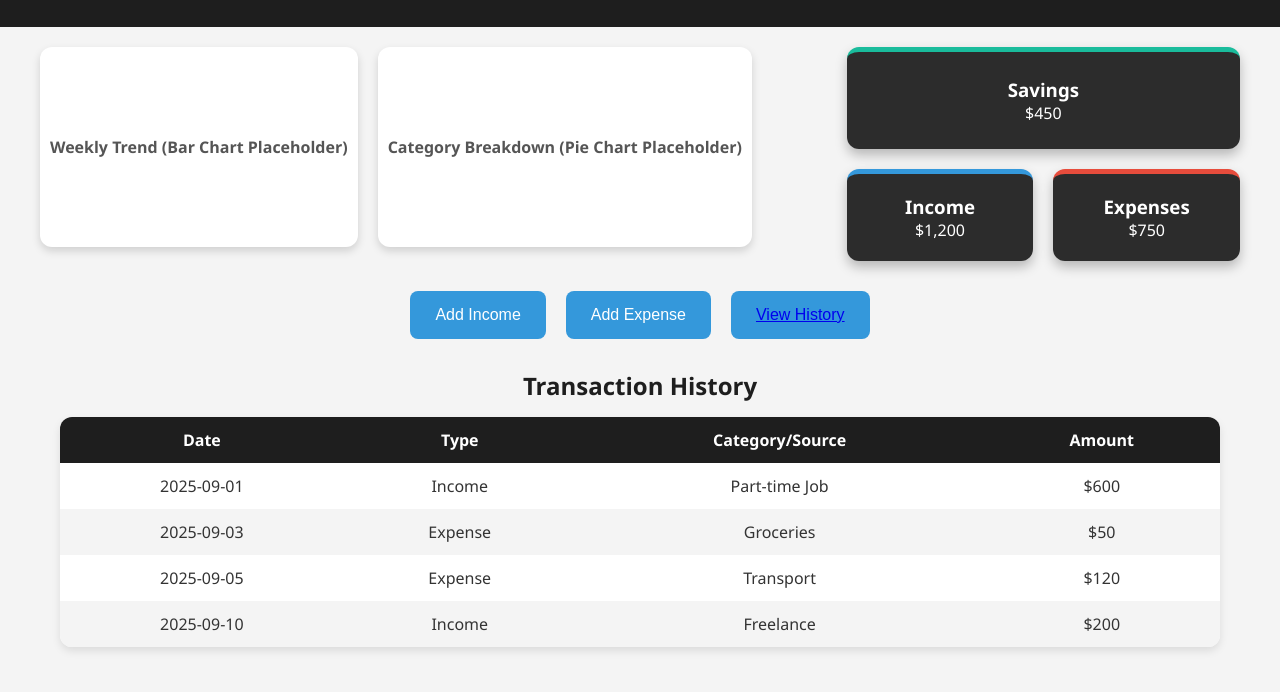
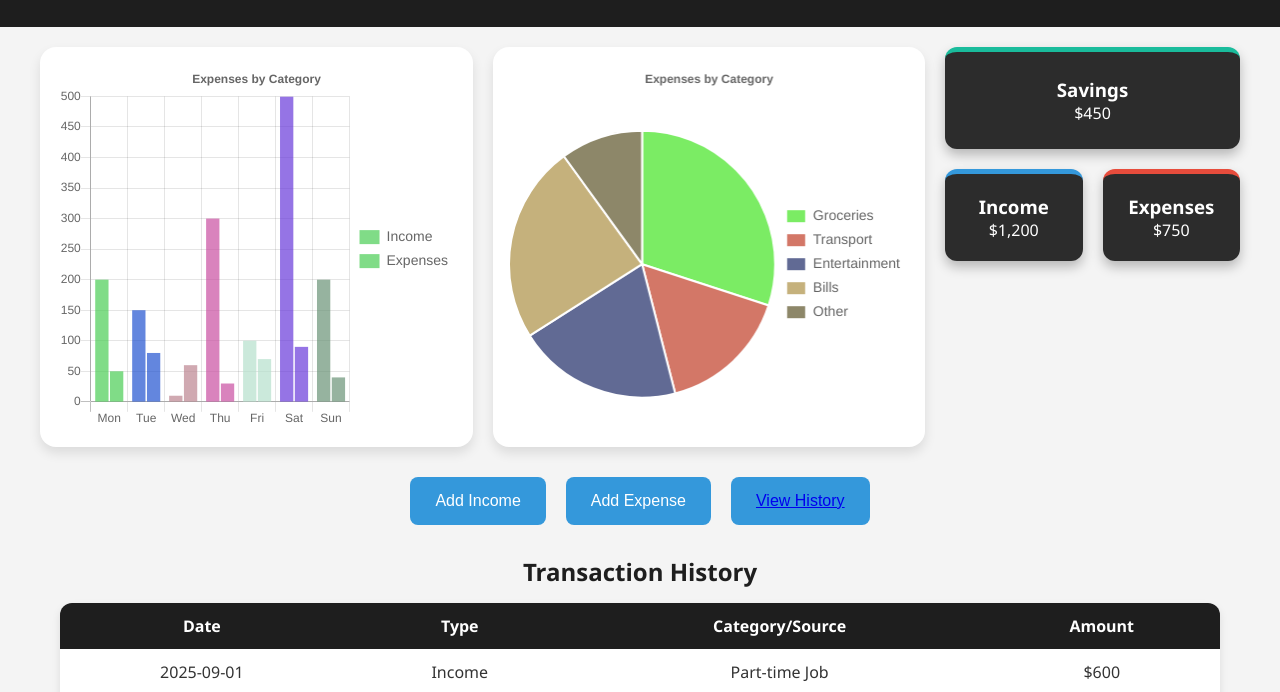
Before and after one commit to Jasnoor-Kaur-2025/person-budget-app, a plain HTML site: page frontend/index.html in a window 1280 px wide. Shown: the part 103-795 px from the top of the page. Drawn offline with nearby package versions, Linux system fonts and the light colour scheme.

Commit message:
GRAPHS DONE

```diff
--- a/frontend/index.html
+++ b/frontend/index.html
@@ -18,10 +18,11 @@
 <section class="top-section">
     <div class="graphs">
         <div class="graph graph-bar">
-            <p>Weekly Trend (Bar Chart Placeholder)</p>
+            <canvas id="weeklyChart"></canvas>
+
         </div>
         <div class="graph graph-pie">
-            <p>Category Breakdown (Pie Chart Placeholder)</p>
+            <canvas id="categoryChart"></canvas>
         </div>
     </div>
     <div class="info-cards">
@@ -90,5 +91,91 @@
     </table>
 </section>
 
+<script src="https://cdnjs.cloudflare.com/ajax/libs/Chart.js/2.9.4/Chart.js"></script>
+
+<script>
+/* ===== Helper: Generate Random Color ===== */
+function getRandomColor() {
+    const r = Math.floor(Math.random() * 200 + 30); // avoid too dark
+    const g = Math.floor(Math.random() * 200 + 30);
+    const b = Math.floor(Math.random() * 200 + 30);
+    return `rgba(${r}, ${g}, ${b}, 0.7)`;
+}
+
+/* ===== Weekly Bar Chart with Auto Colors ===== */
+const weeklyCtx = document.getElementById("weeklyChart").getContext("2d");
+const labels = ["Mon","Tue","Wed","Thu","Fri","Sat","Sun"];
+const backgroundColor = labels.map(() => getRandomColor());
+const weeklyData = {
+    labels: labels,
+    datasets: [
+        {
+            label: "Income",
+            data: [200, 150, 10, 300, 100, 500, 200],
+            backgroundColor: backgroundColor
+        },
+        {
+            label: "Expenses",
+            data: [50, 80, 60, 30, 70, 90, 40],
+            backgroundColor: backgroundColor
+        }
+    ]
+};
+
+new Chart(weeklyCtx, {
+    type: "bar",
+    data: weeklyData,
+    options: {
+    responsive: true,
+    maintainAspectRatio: false,
+    title: { display: true, text: "Expenses by Category" },
+    legend: {
+        position: "right",   // "top", "bottom", "left", or "right"
+        labels: {
+            boxWidth: 20,    // make the color box smaller
+            fontSize: 14
+        }
+    }
+}
+
+});
+
+/* ===== Category Pie Chart with Auto Colors ===== */
+const categoryCtx = document.getElementById("categoryChart").getContext("2d");
+
+const categories = ["Groceries","Transport","Entertainment","Bills","Other"];
+const expensesData = [150, 80, 100, 120, 50];
+
+// Generate random colors for each category
+const categoryColors = expensesData.map(() => getRandomColor());
+
+new Chart(categoryCtx, {
+    type: "pie",
+    data: {
+        labels: categories,
+        datasets: [{
+            label: "Expenses by Category",
+            data: expensesData,
+            backgroundColor: categoryColors
+        }]
+    },
+    options: {
+    responsive: true,
+    maintainAspectRatio: false,
+    title: { display: true, text: "Expenses by Category" },
+    legend: {
+        position: "right",   // "top", "bottom", "left", or "right"
+        labels: {
+            boxWidth: 20,    // make the color box smaller
+            fontSize: 14
+        }
+    }
+}
+
+});
+</script>
+
+
+
 </body>
 </html>
--- a/frontend/style.css
+++ b/frontend/style.css
@@ -36,26 +36,34 @@ header p {
     gap: 20px;
 }
 
+.graphs {
+    flex: 3;
+    display: flex;
+    flex-wrap: wrap;          /* allow graphs to stack on small screens */
+    gap: 20px;
+    justify-content: space-between;
+    align-items: stretch;     /* make cards align in height */
+}
 
-.graphs {
-    flex: 2;
-    display: flex;
-    gap: 20px;
-}
 .graph {
+    flex: 1 1 45%;            /* responsive sizing: take ~45% width each */
     background-color: #fff;
-    border-radius: 12px;
-    height: 200px;
-    box-shadow: 0 4px 8px rgba(0,0,0,0.15);
+    border-radius: 16px;      /* slightly larger rounding */
+    min-height: 400px;        /* increased height for larger graphs */
+    padding: 15px;
+    box-shadow: 0 6px 12px rgba(0,0,0,0.1); /* softer, bigger shadow */
     display: flex;
     align-items: center;
     justify-content: center;
-    font-weight: bold;
+}
+
+.graph p {
+    padding: 12px;
+    margin: 0;
     color: #555;
+    font-weight: 500;
 }
-.graph p{
-    padding: 10px;
-}
+
 .info-cards {
     flex: 1;
     display: flex;
@@ -246,3 +254,8 @@ tr:nth-child(even) {
         font-size: 0.9rem;
     }
 }
+
+canvas {
+  width: 100% !important;
+  height: auto !important;
+}
```
